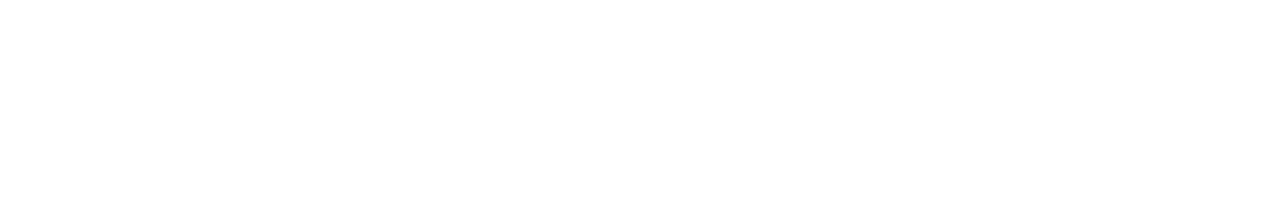
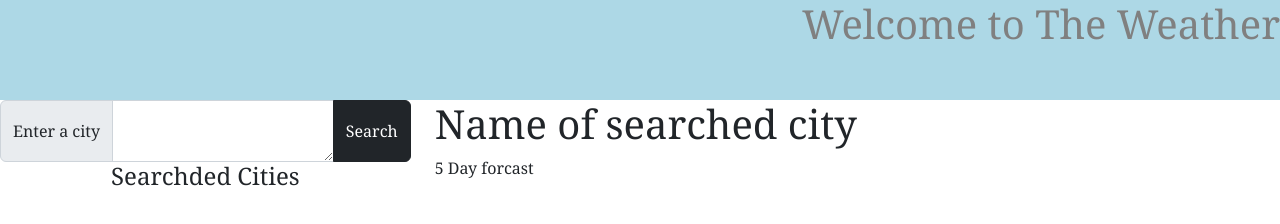
Before and after one commit to Abasheryassin/whats-the-weather, a plain HTML site: page index.html in a window 1280 px wide. Drawn offline with nearby package versions, Linux system fonts and the light colour scheme.

Commit message:
add basic layout of webpage

```diff
--- a/assets/css/style.css
+++ b/assets/css/style.css
@@ -0,0 +1,9 @@
+* {
+    font-family: Cambria, Cochin, Georgia, Times, 'Times New Roman', serif;
+}
+header {
+    background-color: lightblue;
+    color: gray;
+    height: 100px;
+    text-align: right;
+}
--- a/index.html
+++ b/index.html
@@ -1,12 +1,45 @@
 <!DOCTYPE html>
 <html lang="en">
+
 <head>
     <meta charset="UTF-8">
     <meta http-equiv="X-UA-Compatible" content="IE=edge">
     <meta name="viewport" content="width=device-width, initial-scale=1.0">
+    <link href="https://cdn.jsdelivr.net/npm/bootstrap@5.2.3/dist/css/bootstrap.min.css" rel="stylesheet" integrity="sha384-rbsA2VBKQhggwzxH7pPCaAqO46MgnOM80zW1RWuH61DGLwZJEdK2Kadq2F9CUG65" crossorigin="anonymous">
+    <link rel="stylesheet" href="assets/css/style.css">
     <title>Whats The Weather</title>
 </head>
+
 <body>
+    <header>
+        <h1>Welcome to The Weather</h1>
+    </header>
+    <main>
+        <div class = "row">
+        <section class="container text-center col">
+                <div class="input-group col-3">
+                    <span class="input-group-text">Enter a city</span>
+                    <textarea class="form-control" aria-label="With textarea"></textarea>
+                    <button type="button" class="btn btn-dark">Search</button>
+                </div>
+                <div class="col">
+                    <h4>Searchded Cities</h4>
+                    <div>
 
+                    </div>
+                </div>
+        </section>
+        <section class = 'col-8'>
+            <div id = 'seachedcity' class="">
+                <h1>Name of searched city</h1>
+            </div>
+            <div id = 'forcast5'>
+                <p>5 Day forcast</p>
+            </div>
+        </section>
+        </div>
+    </main>
 </body>
+<script src="https://cdn.jsdelivr.net/npm/bootstrap@5.2.3/dist/js/bootstrap.bundle.min.js" integrity="sha384-kenU1KFdBIe4zVF0s0G1M5b4hcpxyD9F7jL+jjXkk+Q2h455rYXK/7HAuoJl+0I4" crossorigin="anonymous"></script>
+<script src="assets/js/script.js"></script>
 </html>
```
